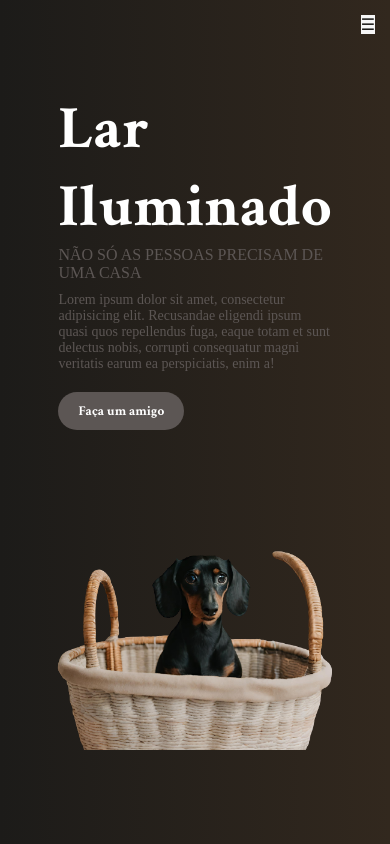
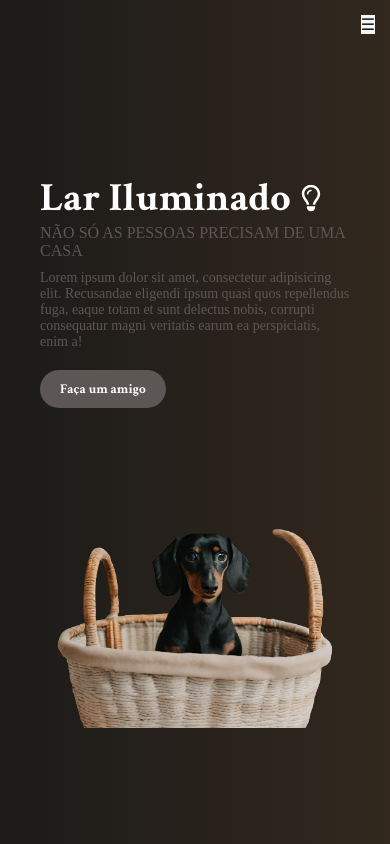
Before and after one commit to dev-carol/lar-iluminado, a React (Vite) app: page / in a window 390 px wide. Shown: the top 844 px of the page. Built offline with nearby package versions, Linux system fonts and the light colour scheme.

Commit message:
refactor: responsive banner home

```diff
--- a/src/banners/home/index.tsx
+++ b/src/banners/home/index.tsx
@@ -4,28 +4,44 @@ import ButtonPrimary from "../../components/button/Button";
 import Title from "../../components/title/Title";
 import "./styles.css";
 import { Link } from "react-router-dom";
+import LightButton from "../../components/light/Light";
 
 const Home = () => {
   return (
-    <header id="home-section" className="banner-home" style={{ background: `linear-gradient(to left, rgba(50, 40, 30, 9), #1c1b19)` }}>
+    <header
+      id="home-section"
+      className="banner-home"
+      style={{
+        background: `linear-gradient(to left, rgba(50, 40, 30, 9), #1c1b19)`,
+      }}
+    >
       <div className="container">
         <section className="box-1">
-          <Title fontWeight={"bold"} color={"white"} className="title-home">
-            Lar Iluminado
-          </Title>
-
+          <div className="flex-container">
+            <Title fontWeight={"bold"} color={"white"} className="title-home">
+              Lar Iluminado
+            </Title>
+            <LightButton />
+          </div>
           <p className="text-impact" style={{ color: theme.colors.grey }}>
             NÃO SÓ AS PESSOAS PRECISAM DE UMA CASA
           </p>
           <p className="description-home" style={{ color: theme.colors.grey }}>
-            Lorem ipsum dolor sit amet, consectetur adipisicing elit. Recusandae eligendi ipsum quasi quos repellendus fuga, eaque totam et sunt delectus nobis, corrupti consequatur magni veritatis earum ea perspiciatis, enim a!
+            Lorem ipsum dolor sit amet, consectetur adipisicing elit. Recusandae
+            eligendi ipsum quasi quos repellendus fuga, eaque totam et sunt
+            delectus nobis, corrupti consequatur magni veritatis earum ea
+            perspiciatis, enim a!
           </p>
           <Link to="make-friend" target="_blank" className="button-home">
             <ButtonPrimary>Faça um amigo</ButtonPrimary>
           </Link>
         </section>
         <aside className="box-2">
-          <img src={pet} className="img-pet-home" alt="cachorro sentado em uma cesta" />
+          <img
+            src={pet}
+            className="img-pet-home"
+            alt="cachorro sentado em uma cesta"
+          />
         </aside>
       </div>
     </header>
--- a/src/banners/home/styles.css
+++ b/src/banners/home/styles.css
@@ -12,6 +12,11 @@
   align-items: center;
   max-width: 1200px;
   padding: 0 20px;
+}
+
+.flex-container {
+  display: flex;
+  align-items: center;
 }
 
 .box-1,
@@ -46,9 +51,9 @@
   }
   .container {
     flex-direction: column;
-
-    max-width: 0px;
-    padding: 0px;
+    width: 100%;
+    padding: 30px;
+    margin-top: 50px;
   }
 
   .img-pet-home {
@@ -56,11 +61,7 @@
   }
 
   .title-home {
-    font-size: 60px;
-  }
-
-  .text-impact {
-    margin-bottom: 10px;
+    font-size: 30px;
   }
 
   .description-home {
@@ -75,9 +76,9 @@
   }
   .container {
     flex-direction: column;
-
-    max-width: 0px;
-    padding: 0px;
+    width: 100%;
+    padding: 30px;
+    margin-top: 60px;
   }
 
   .img-pet-home {
@@ -85,7 +86,7 @@
   }
 
   .title-home {
-    font-size: 60px;
+    font-size: 40px;
   }
 
   .text-impact {
@@ -104,9 +105,9 @@
   }
   .container {
     flex-direction: column;
-
-    max-width: 500px;
-    padding: 0px;
+    width: 100%;
+    padding: 30px;
+    margin-top: 60px;
   }
 
   .img-pet-home {
@@ -114,7 +115,7 @@
   }
 
   .title-home {
-    font-size: 60px;
+    font-size: 40px;
   }
 
   .text-impact {
@@ -131,15 +132,14 @@
   .banner-home {
     flex-direction: row;
   }
-  .container {
-    flex-direction: row;
-    max-width: 700px;
-  }
 
   .img-pet-home {
     height: 400px;
   }
 
+  .title-home {
+    font-size: 40px;
+  }
   .text-impact {
     margin-bottom: 20px;
   }
@@ -153,10 +153,6 @@
 @media (min-width: 992px) and (max-width: 1199px) {
   .banner-home {
     flex-direction: row;
-  }
-  .container {
-    flex-direction: row;
-    max-width: 800px;
   }
 
   .img-pet-home {
@@ -175,10 +171,6 @@
 @media (min-width: 1200px) and (max-width: 1919px) {
   .banner-home {
     flex-direction: row;
-  }
-  .container {
-    flex-direction: row;
-    max-width: 80%;
   }
 
   .img-pet-home {
--- a/src/components/menu/Menu.tsx
+++ b/src/components/menu/Menu.tsx
@@ -1,5 +1,4 @@
 import { useState } from "react";
-import LightButton from "../light/Light";
 import { MenuButton, MenuContainer, MenuItem } from "./styles";
 
 const Menu = () => {
@@ -13,7 +12,6 @@ const Menu = () => {
     <>
       <MenuButton onClick={toggleMenu}>☰</MenuButton>
       <MenuContainer open={open}>
-      <LightButton  />
         <MenuItem href="#about-section" onClick={toggleMenu}>
           Sobre
         </MenuItem>
```
